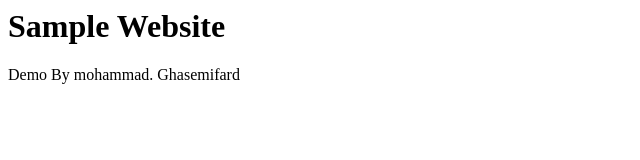
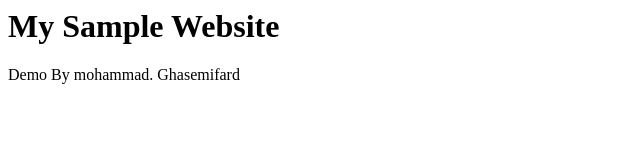
Before and after one commit to Mohammad-DSAI/teststaticwebapp2, a plain HTML site: page index.html in a window 1280 px wide. Shown: the whole page, without its empty margins (0-640 px from the left). Drawn offline with Linux system fonts and the light colour scheme.

Commit message:
Update index.html

```diff
--- a/index.html
+++ b/index.html
@@ -1 +1 @@
-<html><head><title> My first Sample Website. first change</title></head></body><h1>Sample Website</h1><p>Demo By mohammad. Ghasemifard</p></body></html>
+<html><head><title>Sample Website</title></head></body><h1>My Sample Website</h1><p>Demo By mohammad. Ghasemifard</p></body></html>
```
